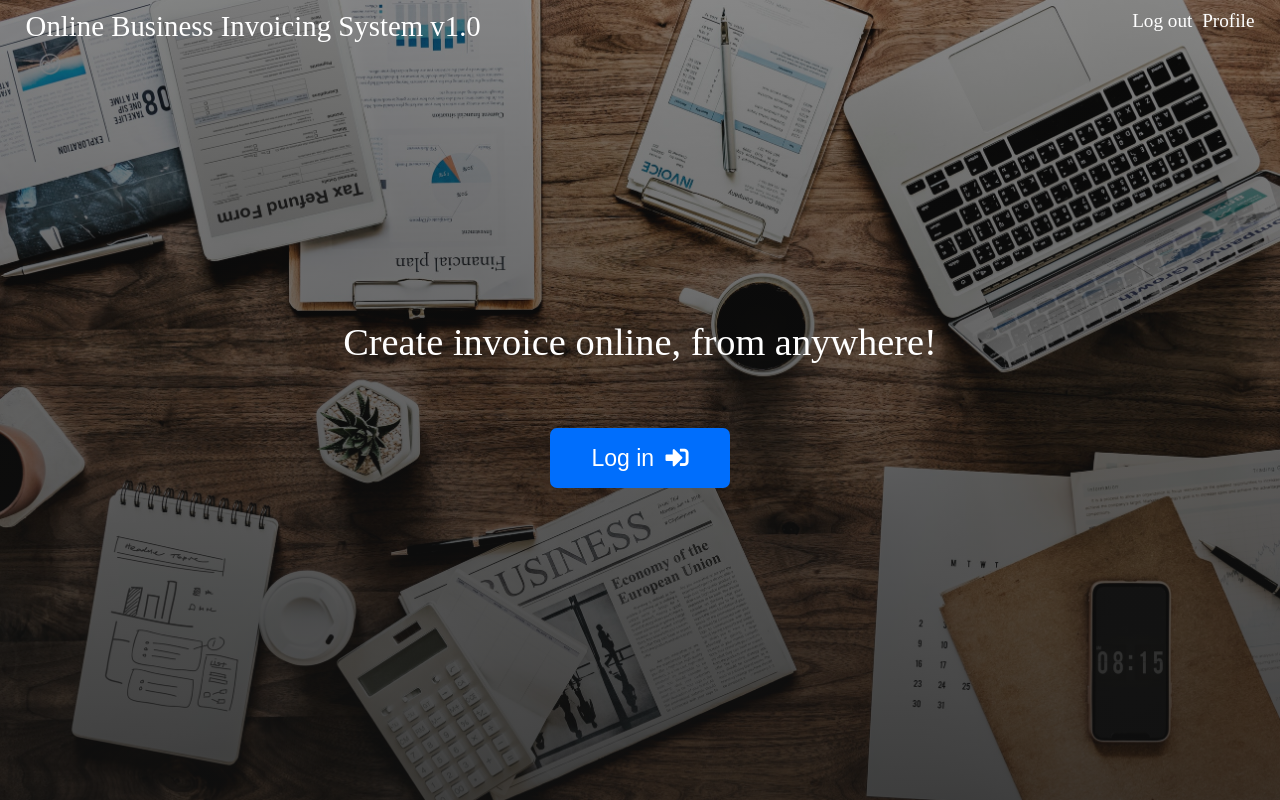
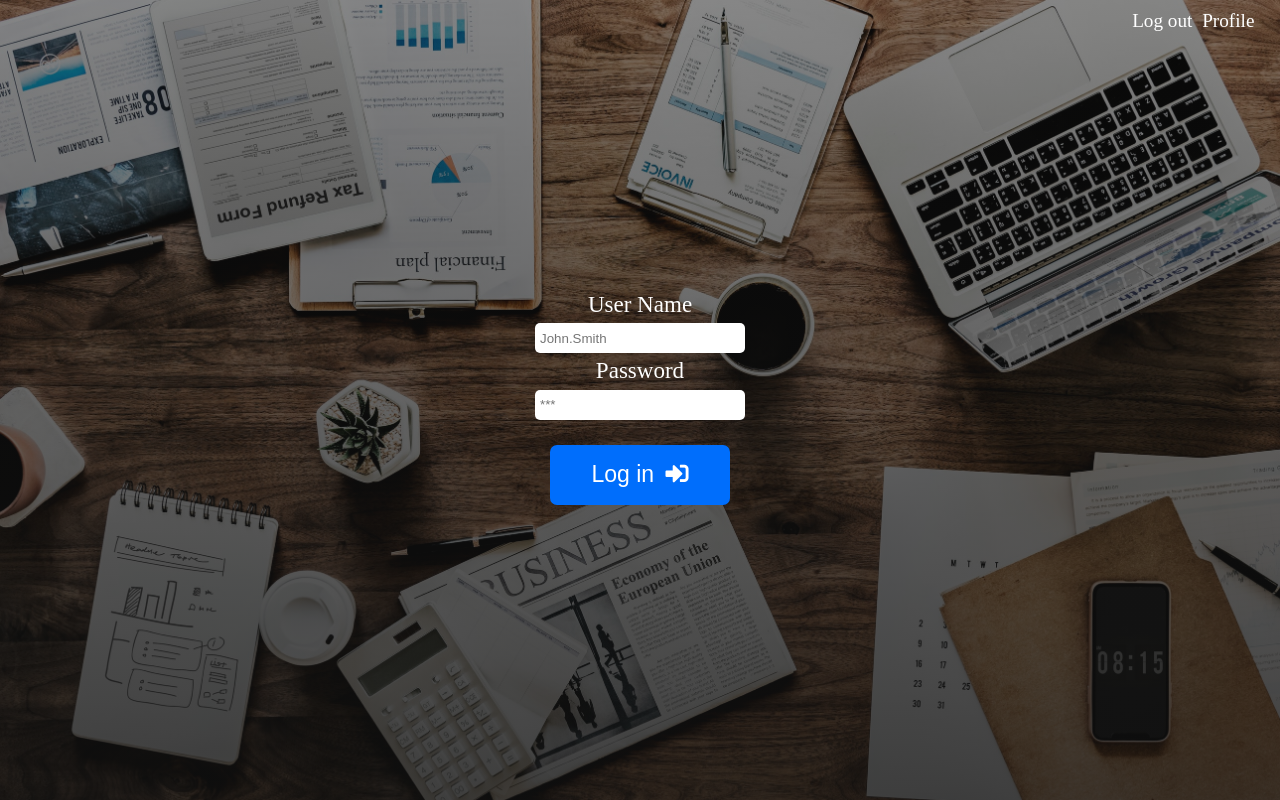
Before and after one commit to ex-git/Business-Simple-invoicing, a website: page public/index.html in a window 1280 px wide. Both pictures are taken after a click on the button "Log in". Drawn offline with nearby package versions, Linux system fonts and the light colour scheme.

```diff
--- a/config.js
+++ b/config.js
@@ -1,3 +1,5 @@
 'use strict'
 
 exports.PORT = process.env.PORT || 8080;
+exports.DATABASE_URL = process.env.DATABASE || "mongodb://localhost/business";
+exports.TEST_DATABASE_URL = process.env.TEST_DATABASE || "mongodb://localhost/business-test";
--- a/package.json
+++ b/package.json
@@ -4,7 +4,8 @@
   "description": "",
   "main": "server.js",
   "dependencies": {
-    "express": "^4.16.4"
+    "express": "^4.16.4",
+    "mongoose": "^5.3.14"
   },
   "devDependencies": {
     "chai": "^4.2.0",
--- a/public/index.html
+++ b/public/index.html
@@ -13,21 +13,36 @@
 <body>
     <main role="main" class="main">
         <section role="region" class="top-header">
-            <header role="banner" class="header center">
+            <header role="banner" class="mainHeader">
                 <h1>Online Business Invoicing System v1.0</h1>
             </header>
-            <nav role="navigation" class="navigation center">
+            <nav role="navigation" class="navigation">
                 <ul>
                     <li>Log out</li>
                     <li>Profile</li>
                 </ul>
             </nav>
-            <div class="centerSlogan">
-                <h2>Create invoice online, from anywhere!</h2>
-                <button class="mainPageLogin">
-                    <span class="logIn">Log in</span>
-                    <i class="fas fa-sign-in-alt"></i>
-                </button>
+            <div class="centerBody">
+                <div class="mainPageGreeting">
+                    <h2>Create invoice online, from anywhere!</h2>
+                    <button class="loginButton mainPageLogin">
+                        <span class="logIn">Log in</span>
+                        <i class="fas fa-sign-in-alt"></i>
+                    </button>
+                </div>
+                <form action="" class="logInForm" hidden>
+                    <fieldset>
+                        <label for="userName">User Name</label>
+                        <input type="text" id="userName" placeholder="John.Smith">
+                        <label for="password">Password</label>
+                        <input type="password" id="password" placeholder="***">
+                        <br>
+                        <button class="loginButton logInAuth">
+                                <span class="logIn">Log in</span>
+                                <i class="fas fa-sign-in-alt"></i>
+                        </button>
+                    </fieldset>
+                </form>
             </div>
         </section>
     </main>
--- a/public/main.css
+++ b/public/main.css
@@ -49,16 +49,15 @@
     color: #fff;
 }
 
-.header, .navigation {
+.mainHeader, .navigation {
     display: inline-block;
+    position: absolute;
 }
 
-.header {
-    position: absolute;
+.mainHeader {
     left: 2%
 }
 .navigation {
-    position: absolute;
     right: 2%
 }
 
@@ -68,18 +67,21 @@
     margin-left: 5px
 }
 
-.centerSlogan {
+.hiden {
+    display: none;
+}
+
+.centerBody {
     margin: auto;
     position: absolute;
-    top:40%;
-    bottom:60%;
+    top:35%;
     left: 0;
     right:0;
     text-align: center
 }
 
-.mainPageLogin {
-    margin-top: 5%;
+.loginButton {
+    margin-top: 2%;
     height: 60px;
     width: 180px;
     font-size: 1.2em;
@@ -90,10 +92,32 @@
     cursor: pointer;
 }
 
-.mainPageLogin:hover {
+.loginButton:hover {
     background-color: #10299c;
 }
 
 .logIn {
     margin-right: 5px
 }
+
+fieldset {
+    border: none
+}
+
+.logInForm input{
+    width: 200px;
+    height: 20px;
+    padding: 5px;
+    border: none;
+    border-radius: 5px;
+}
+
+.logInForm label {
+    font-size: 1.2em;
+}
+.logInForm label::before, .logInForm label::after{
+    content: " ";
+    display: table;
+    margin: 2px;
+    clear: both
+}
--- a/public/main.js
+++ b/public/main.js
@@ -2,6 +2,12 @@
 
 function catchLogin () {
     $('.mainPageLogin').on('click', event=>{
+        event.preventDefault();
+        $('.mainPageGreeting').prop('hidden', true);
+        $('.mainHeader').addClass('hiden')
+        $('.logInForm').prop('hidden', false)
+    })
+    $('.logInAuth').on('click', event=>{
         event.preventDefault();
         console.log("ok")
     })
```
Also changed, not shown: models.js (added, +43 -0 lines), server.js (+39 -7 lines), 1 other file.
